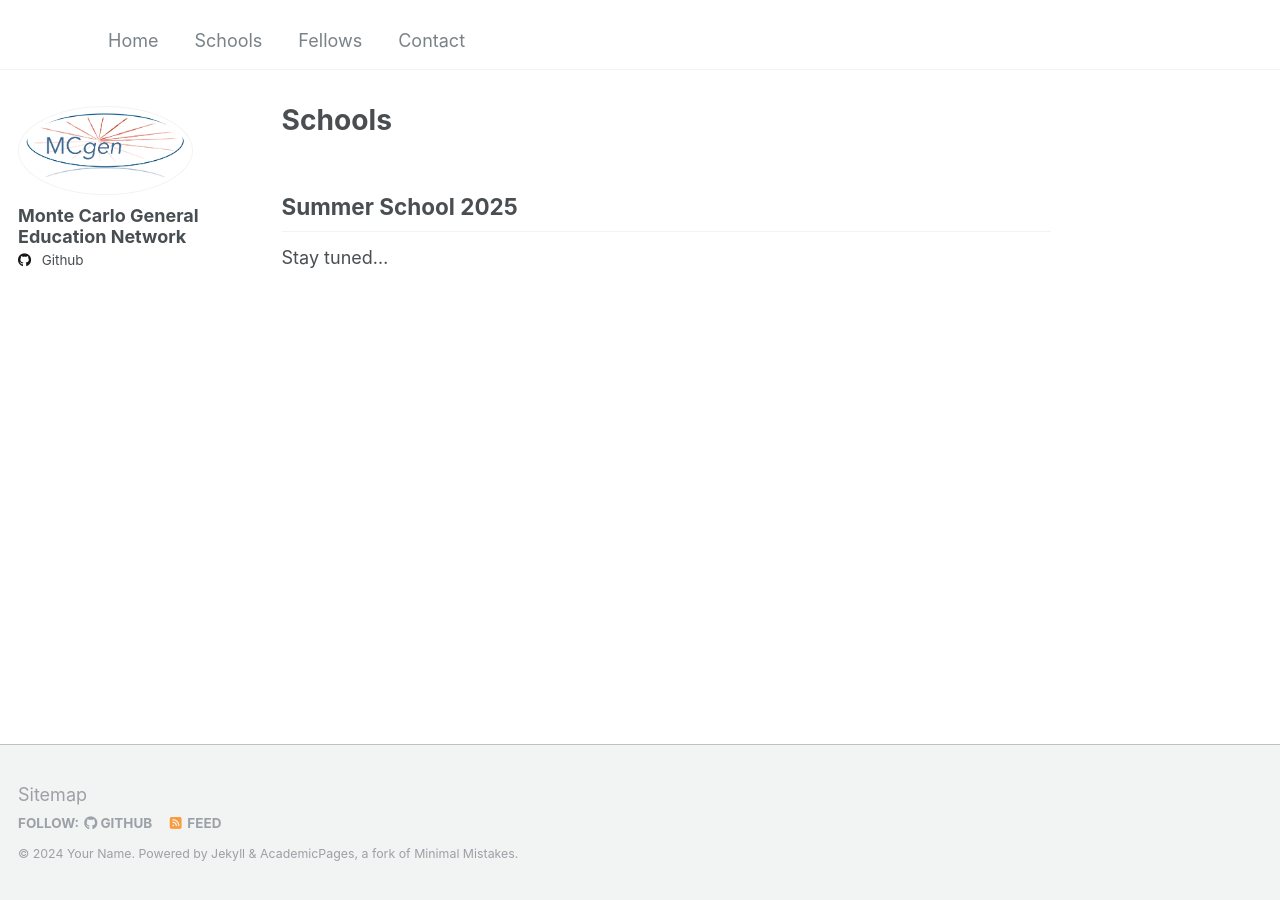
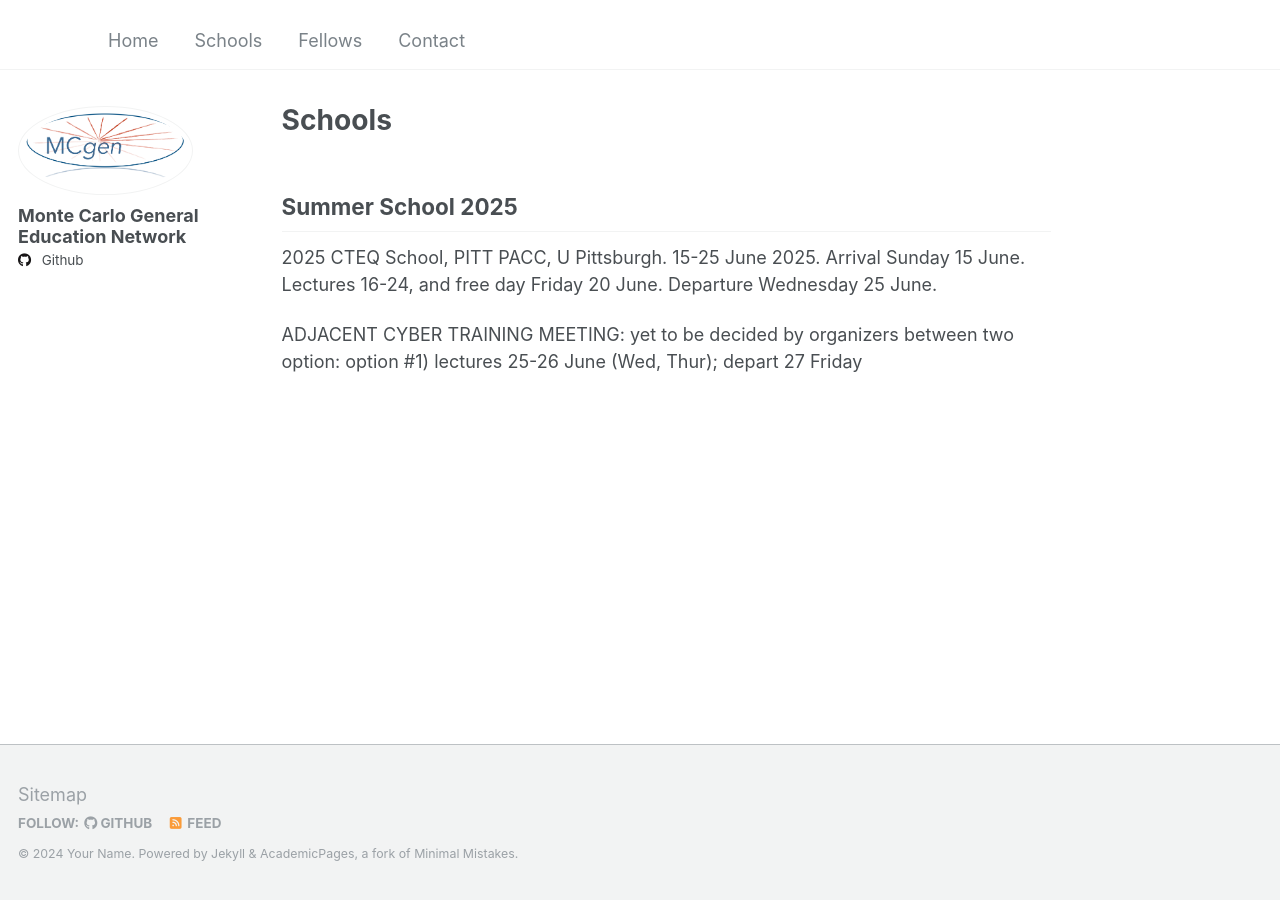
Before and after one commit to MCGenEdNet/MCGenEdNet.github.io, a Jekyll site: the page built from _pages/cv.md, in a window 1280 px wide. Built offline with Jekyll 4.4.1, drawn with Linux system fonts in a browser that asks for light colours.

Commit message:
Update cv.md

```diff
--- a/_pages/cv.md
+++ b/_pages/cv.md
@@ -9,4 +9,10 @@ redirect_from:
 
 ## Summer School 2025
 
-Stay tuned...
+2025 CTEQ School, PITT PACC, U Pittsburgh. 15-25 June 2025.
+Arrival Sunday 15 June. Lectures 16-24, and free day Friday 20 June.
+Departure Wednesday 25 June.
+
+ADJACENT CYBER TRAINING MEETING:
+yet to be decided by organizers between two option:
+option #1) lectures 25-26 June (Wed, Thur); depart  27 Friday
```
